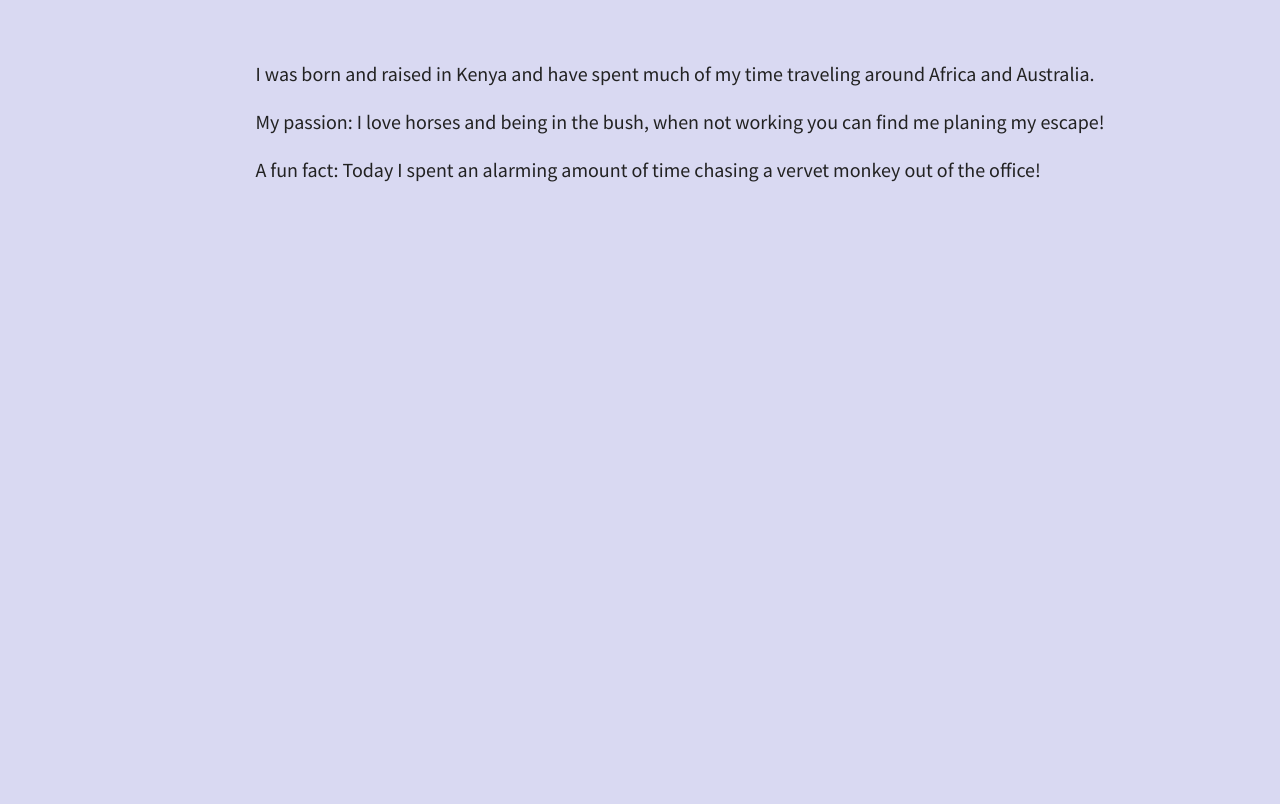
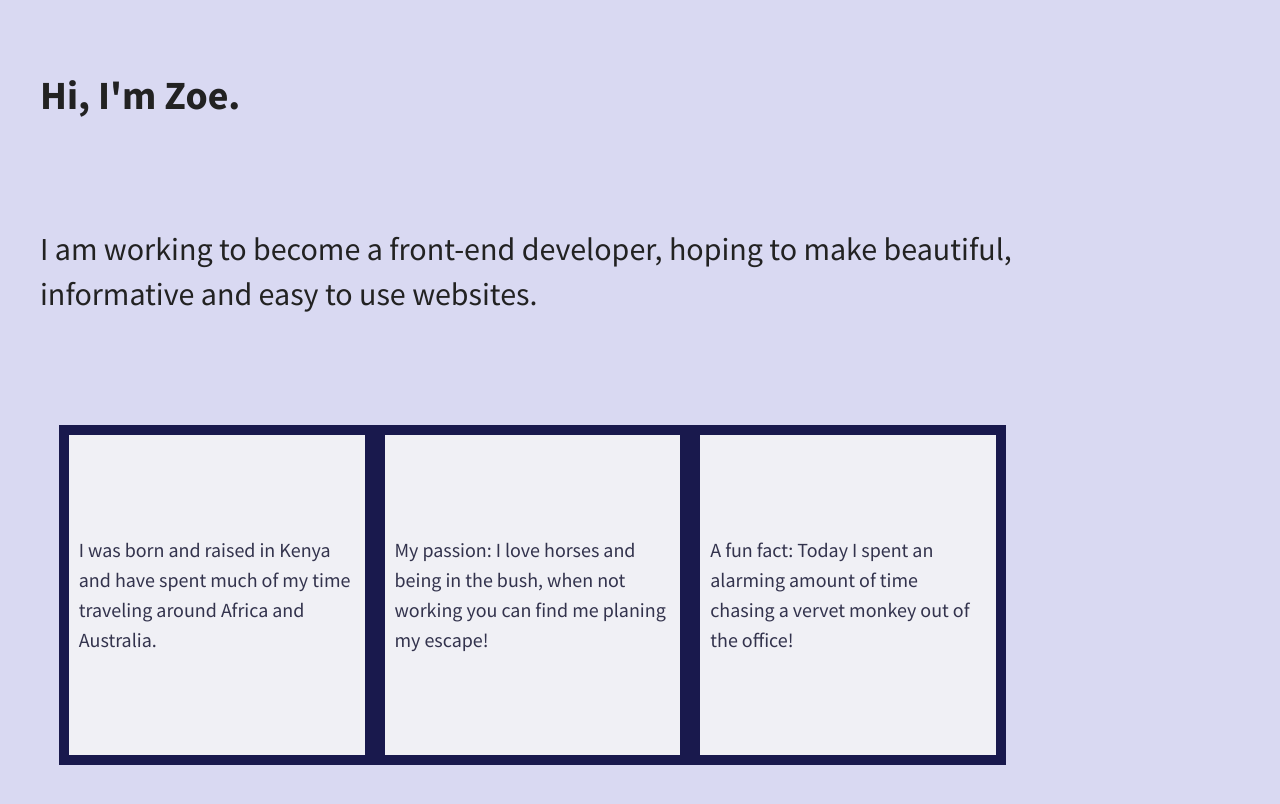
Before and after one commit to zululisbe/206-coding-responsive-websites, a plain HTML site: page 206-divs-flexbox-starter/index.html in a window 1280 px wide. Shown: the top 804 px of the page. Drawn offline with nearby package versions, Linux system fonts and the light colour scheme.

Commit message:
Changes made to index.html

```diff
--- a/206-divs-flexbox-starter/index.html
+++ b/206-divs-flexbox-starter/index.html
@@ -20,19 +20,25 @@
         <!--[if lt IE 8]>
             <p class="browserupgrade">You are using an <strong>outdated</strong> browser. Please <a href="http://browsehappy.com/">upgrade your browser</a> to improve your experience.</p>
         <![endif]-->
-
-        <section class="wrapper">
-            <div class="div-1">
+        <section class="flex-container">
+        <header>
+            <h1>Hi, I'm Zoe.</h1>
+        </header>
+        <main>
+            <p> I am working to become a front-end developer, hoping to make beautiful, informative and easy to use websites.</p>
+        </main>
+            <div id="div-1" class="flex-items">
                 <p> I was born and raised in Kenya and have spent much of my time traveling around Africa and Australia.</p>
             </div>
-            <div class="div-2">
+            <div id="div-2" class="flex-items">
                 <p> My passion: I love horses and being in the bush, when not working you can find me planing my escape!</p>
             </div>
-            <div class="div-3">
+            <div id="div-3" class="flex-items">
                 <p>A fun fact: Today I spent an alarming amount of time chasing a vervet monkey out of the office!</p>
             </div>
         </section>
-
+        <footer>
+        </footer>
         <script src="https://ajax.googleapis.com/ajax/libs/jquery/1.11.3/jquery.min.js"></script>
         <script>window.jQuery || document.write('<script src="js/vendor/jquery-1.11.3.min.js"><\/script>')</script>
         <script src="js/plugins.js"></script>
```
